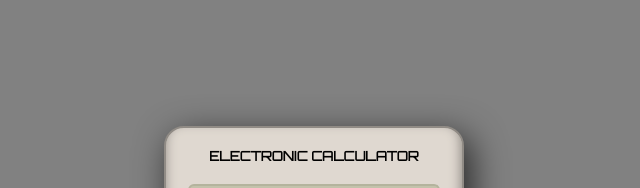
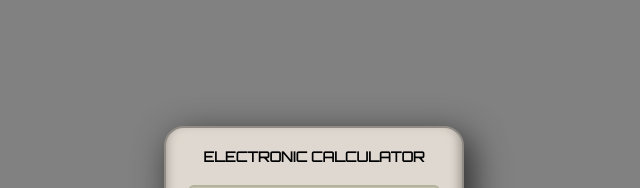
Before and after one commit to DeveloperDavo/Calculator, a website: page index.html in a window 1280 px wide. Shown: the top 188 px of the page, 326-966 px from the left. Drawn offline with Linux system fonts and the light colour scheme.

Commit message:
Change title font size according to spec

```diff
--- a/index.html
+++ b/index.html
@@ -8,9 +8,7 @@
 </head>
 <body>
 <div id="calculator">
-    <div id="title">
-        <h5><b>ELECTRONIC CALCULATOR</b></h5>
-    </div>
+    <h5>ELECTRONIC CALCULATOR</h5>
     <div class="display">
         <div id="display"></div>
         <div id="history"></div>
--- a/style.css
+++ b/style.css
@@ -8,7 +8,11 @@ body {
 }
 
 h5 {
+    font-size: 14px;
     margin: 10px 0 10px 0;
+    text-align: center;
+    padding-top: 10px;
+    padding-bottom: 10px;
 }
 
 table {
@@ -57,12 +61,6 @@ button:active {
     box-shadow: 7px 10px 34px 1px rgba(0, 0, 0, 0.68), inset -1px -6px 12px 0.1px #89847e;
 }
 
-#title {
-    text-align: center;
-    padding-top: 10px;
-    padding-bottom: 10px;
-}
-
 #display {
     font-size: 40px;
     margin-right: 10px;
```
